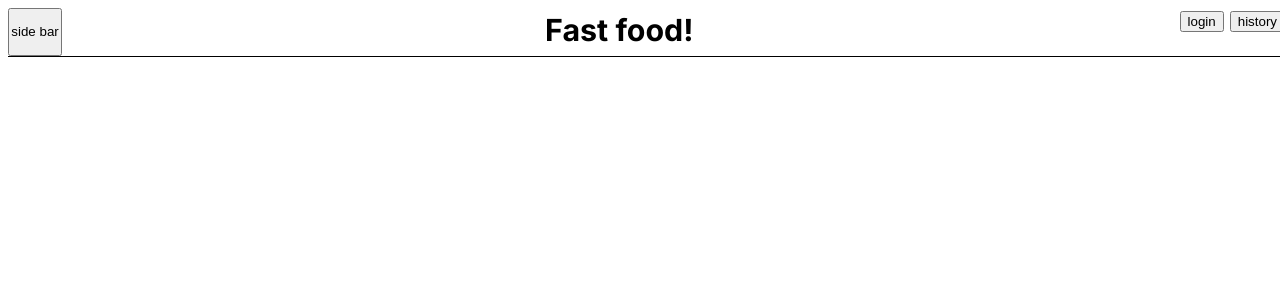
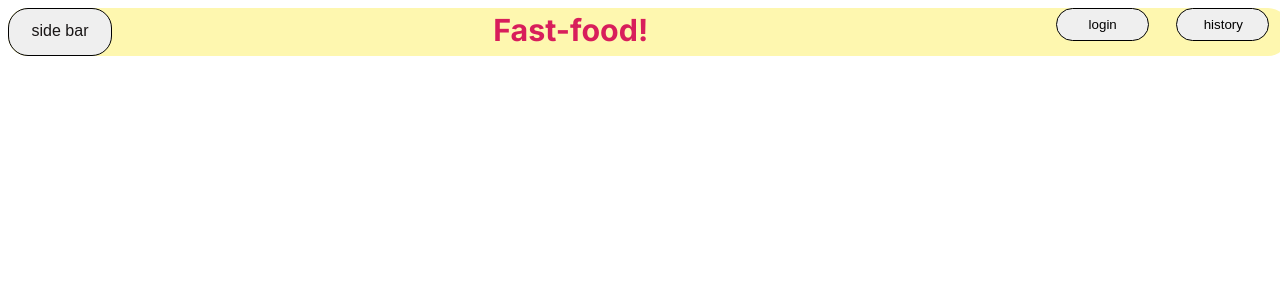
Before and after one commit to ArnabDasSOEN/Fast-Food, a Next.js app in the folder fast-food/: page / in a window 1280 px wide. Shown: the top 300 px of the page. Built offline with nearby package versions, Linux system fonts and the light colour scheme.

Commit message:
CSS + minor change to component

```diff
--- a/fast-food/src/app/TopBar.js
+++ b/fast-food/src/app/TopBar.js
@@ -1,14 +1,16 @@
 import "./css/TopBar.css";
 function TopBar(){
 
+    // #131212 -> color for the borders of buttons
 return (
     <section className="topBar">
-        <button id="sideBar">side bar</button>
-        <h2 id="logo">Fast food!</h2>
-        <div id="importantButtons">
-            <button id="login">login</button>
-            <button id="history">history</button>
-        </div>
+
+            <button id="sideBarButton">side bar</button>
+            <h2 id="logo">Fast-food!</h2>
+            <div id="importantButtons">
+                <button id="login">login</button>
+                <button id="history">history</button>
+            </div>
 
 
     </section>
--- a/fast-food/src/app/css/TopBar.css
+++ b/fast-food/src/app/css/TopBar.css
@@ -1,18 +1,38 @@
 .topBar{
-    border-bottom: 1px solid black;
+    border-bottom: none;
     height: 3em;
     width:100vw;
     position:fixed;
 
     display: flex;
     justify-content: space-between;
+
+    background-color: #FEF7AF;
+    border-radius: 20px;
 }
 
 
-#sideBar{
+#sideBarButton{
   padding:0.1em;
   padding-top: 0;
+  width:6.5em;
+
+  border: 1px solid black;
+  color: rgb(24, 21, 21);
+
+  border-radius: 20px;
+  font-size: 1em;
+
+  transition: 0.3s;
 }
+
+#sideBarButton:hover{
+  background-color: #B9E3C6;
+  border-color: #B9E3C6;
+
+  /* color:aliceblue; */
+}
+
 
 #logo {
     justify-content: center;
@@ -21,9 +41,28 @@
     position:relative;
     bottom: 0.7em;
 
+    color: #D81E5B;
 
   }
 
 #importantButtons button{
- margin:3px;
+ margin-left: 2em;
+ border-radius:20px;
+  /*top left-right bottom*/
+ padding: 0.6em 2em 0.6em;
+
+ border: 1px solid black;
+ transition:0.3s;
+
+ width:7em;
+
 }
+
+#importantButtons button:hover{
+  background-color: #B9E3C6;
+  border-color: #B9E3C6;
+}
+
+#history{
+  margin-right: 1.4em;
+}
```
